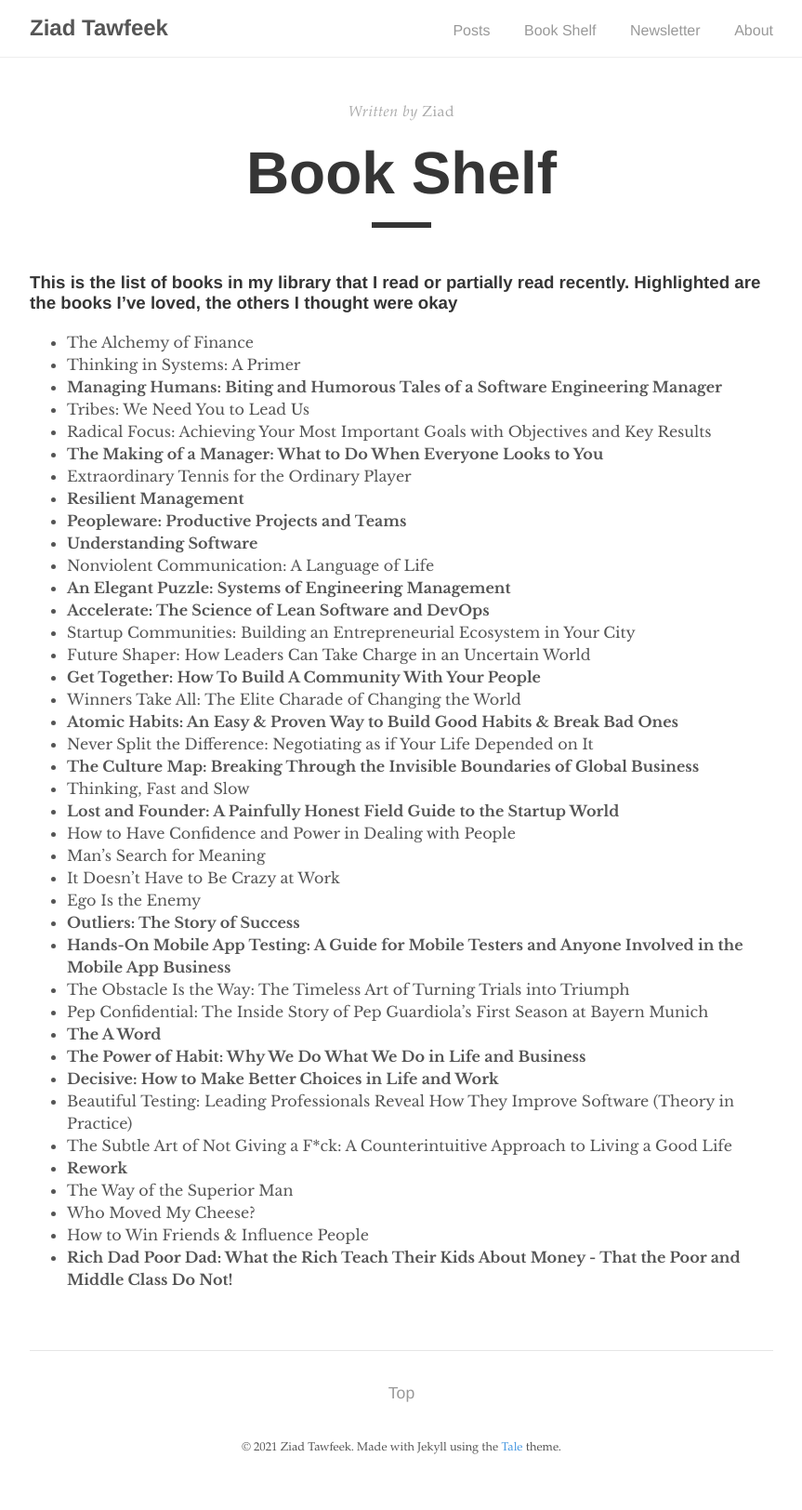
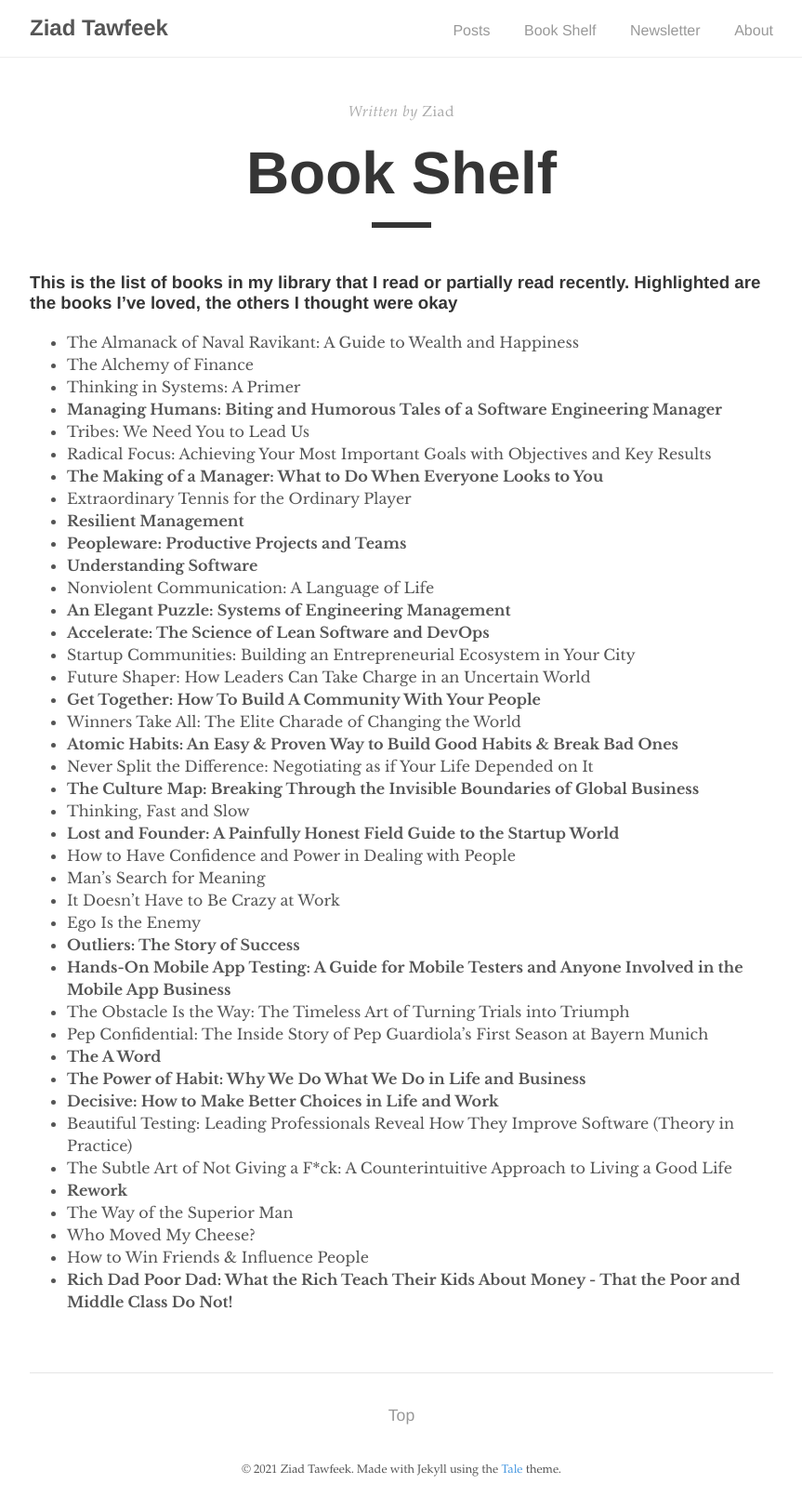
Before and after one commit to ziadtawfeek/web, a Jekyll site: the page built from _pages/book-shelf.md, in a window 1280 px wide. Shown: the whole page at 93% size, without its empty margins (208-1071 px from the left). Built offline with Jekyll 4.4.1, drawn with Linux system fonts in a browser that asks for light colours; before the commit the page ends 1600 px from its top, so only the background shows below that.

Commit message:
Update book-shelf.md

```diff
--- a/_pages/book-shelf.md
+++ b/_pages/book-shelf.md
@@ -7,6 +7,7 @@ permalink: /book-shelf/
 
 ### This is the list of books in my library that I read or partially read recently. Highlighted are the books I’ve loved, the others I thought were okay
 
+- The Almanack of Naval Ravikant: A Guide to Wealth and Happiness
 - The Alchemy of Finance
 - Thinking in Systems: A Primer
 - **Managing Humans: Biting and Humorous Tales of a Software Engineering Manager**
```
